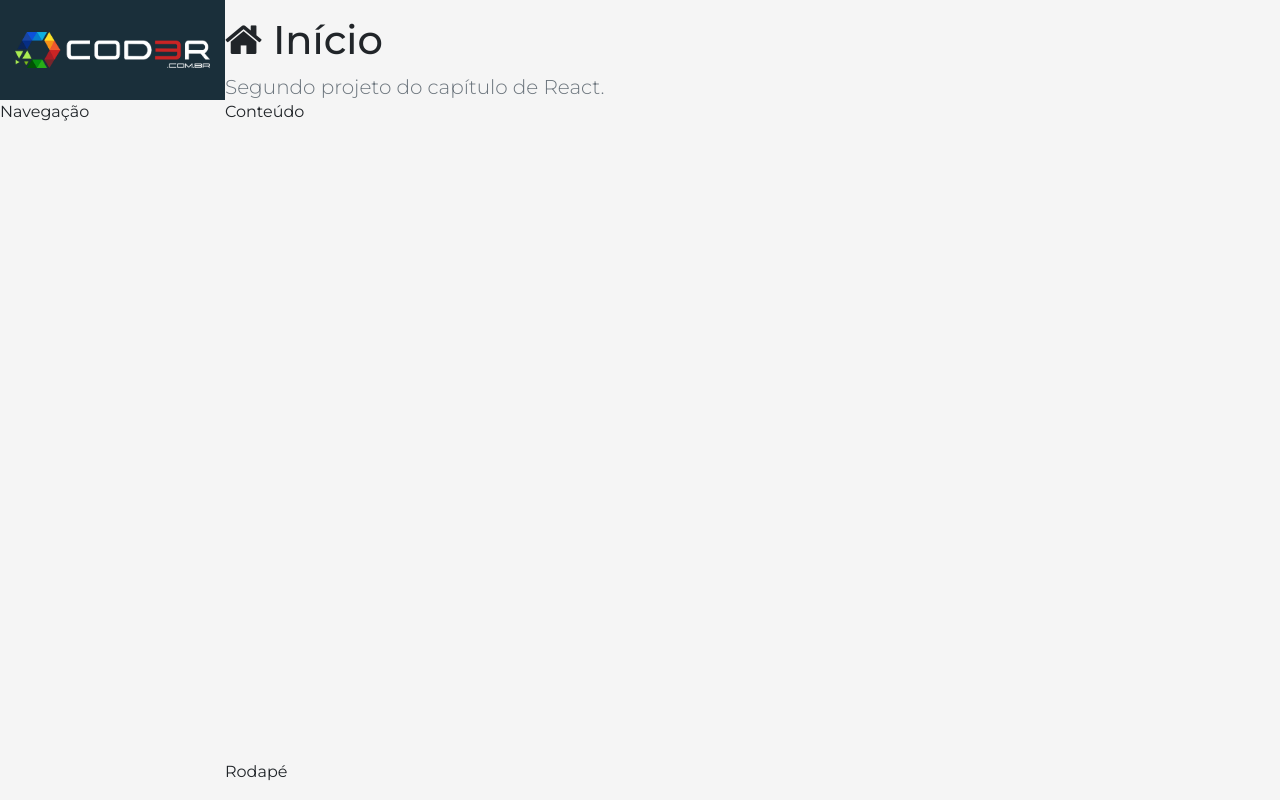
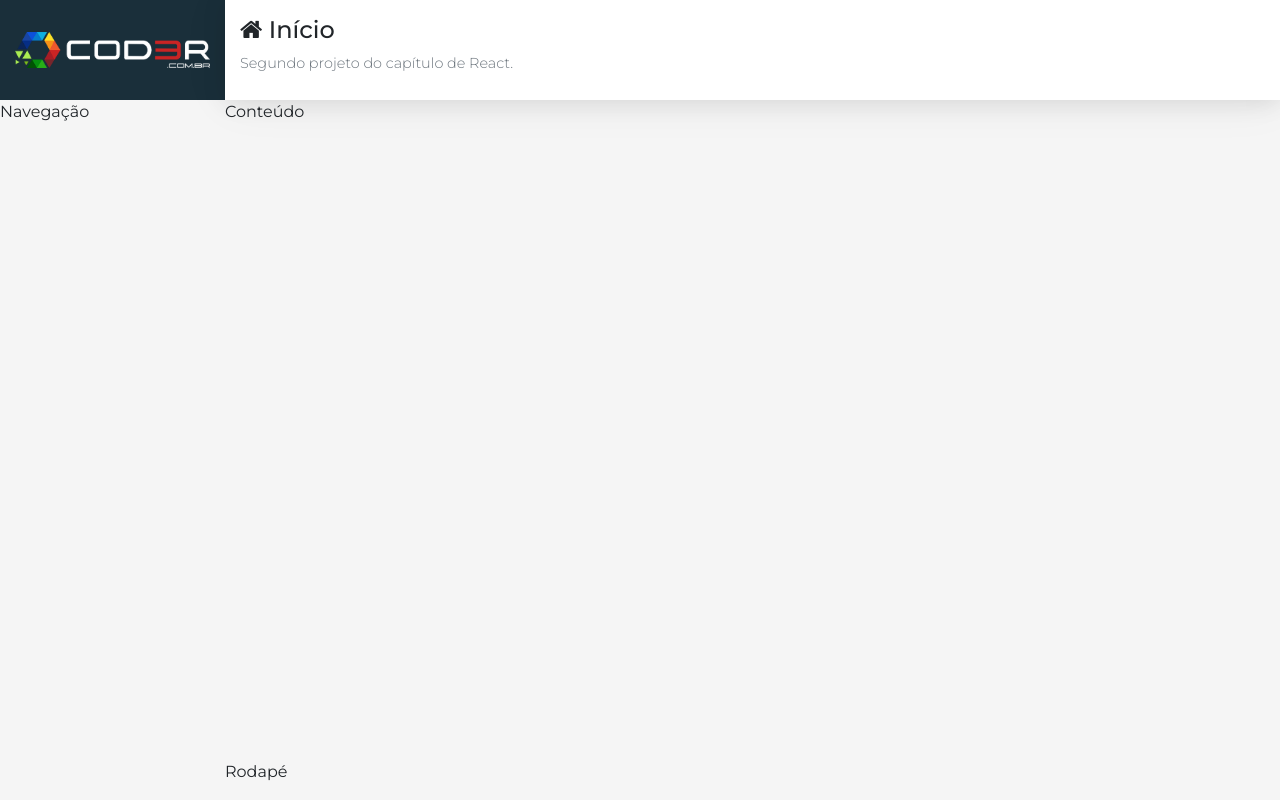
Before and after one commit to milenaalcantara/crud-de-usuario, a React (Create React App) app in the folder frontend/: page / in a window 1280 px wide. Built offline with nearby package versions, Linux system fonts and the light colour scheme.

Commit message:
styled: add styles for header component

```diff
--- a/frontend/src/components/templates/header/Header.css
+++ b/frontend/src/components/templates/header/Header.css
@@ -0,0 +1,15 @@
+header.header {
+  background-color: #FFF;
+  padding: 0px 15px;
+  overflow: hidden;
+  white-space: nowrap;
+  box-shadow: var(--shadow);
+}
+
+header.header h1 {
+  font-size: 1.5em;
+}
+
+header.header p {
+  font-size: 0.9em;
+}
```
